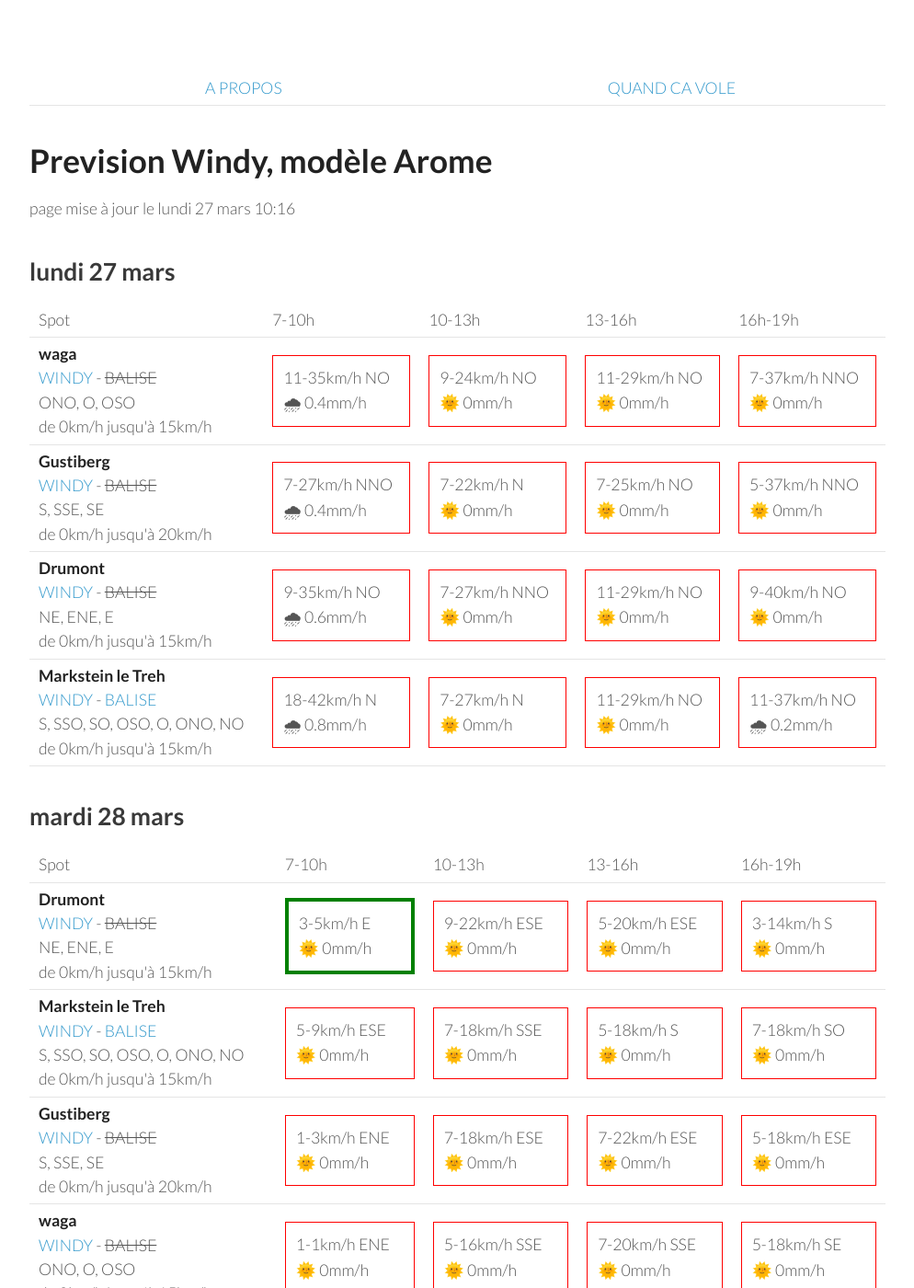
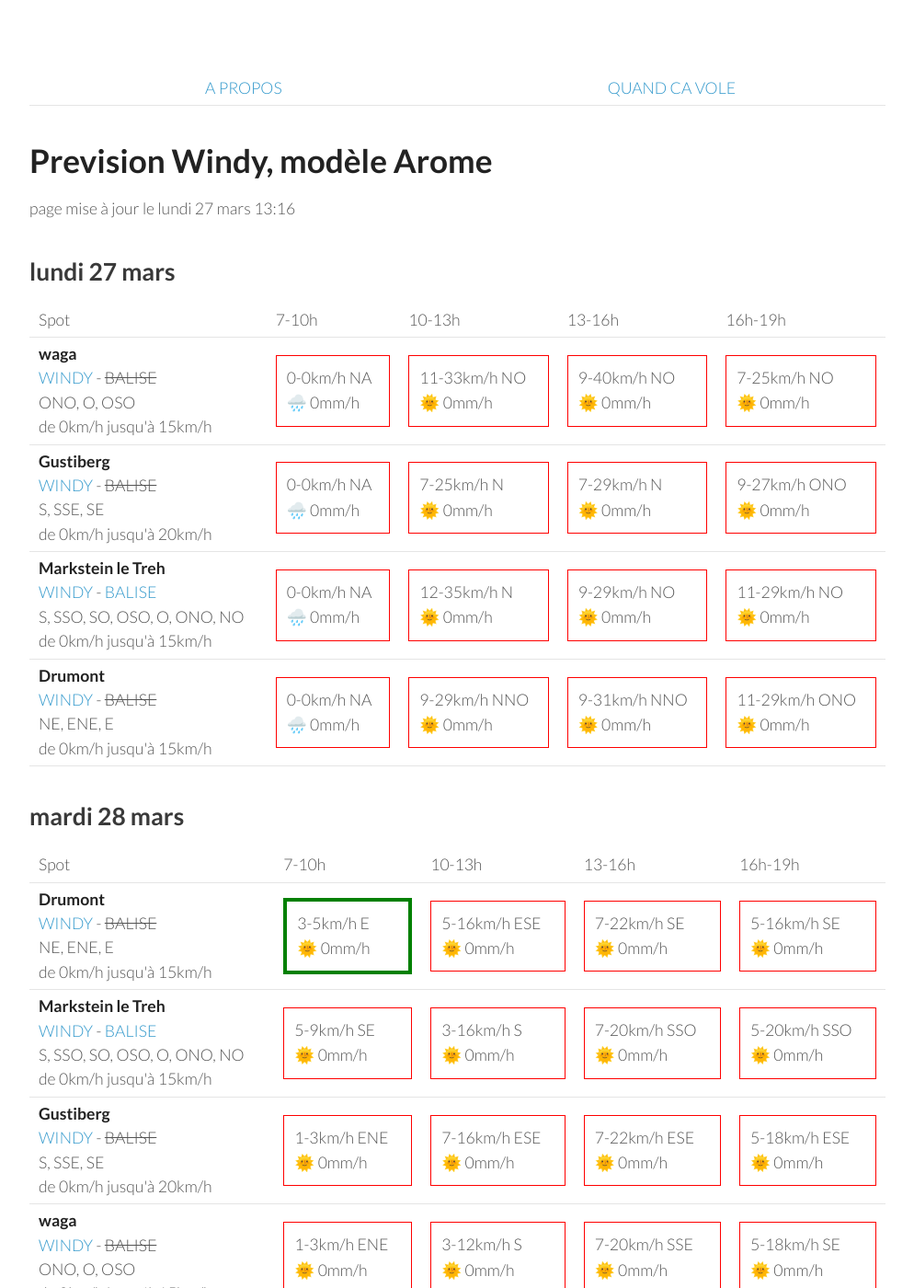
Before and after one commit to parapente-dans-le-nord/parapente-dans-le-nord.github.io, a Jekyll site: the page built from vosges.markdown, in a window 1280 px wide and 1400 px high. Shown: the whole window at 92% size, without its empty margins (26-1020 px from the left). Built offline with Jekyll 4.4.1, drawn with Linux system fonts in a browser that asks for light colours.

Commit message:
update index.markdown

```diff
--- a/vosges.markdown
+++ b/vosges.markdown
@@ -7,7 +7,7 @@ title:  "Tous les spots"
 {: .links}
 
 # Prevision Windy, modèle Arome
-page mise à jour le lundi 27 mars 10:16
+page mise à jour le lundi 27 mars 13:16
 
 ## lundi 27 mars
 
@@ -24,41 +24,37 @@ page mise à jour le lundi 27 mars 10:16
 <tr>
         <td><strong>waga</strong><br><a href="https://windy.com/47.903/6.996?47.900,6.983,15">WINDY</a> - <span class="no-balise"> BALISE </span><br> <span class="vent-favorable">ONO, O, OSO</span><br><span class="force-vent">de 0km/h jusqu'à 15km/h</span> </td>
 
-            <td><div class="not-flyable"><p>11-35km/h NO</p><p>🌧 0.4mm/h</p></div></td>
-            <td><div class="not-flyable"><p>9-24km/h NO</p><p>🌞 0mm/h</p></div></td>
-            <td><div class="not-flyable"><p>11-29km/h NO</p><p>🌞 0mm/h</p></div></td>
-            <td><div class="not-flyable"><p>7-37km/h NNO</p><p>🌞 0mm/h</p></div></td>
-
+            <td><div class="not-flyable"><p>0-0km/h NA</p><p>🌧️ 0mm/h</p></div></td>
+            <td><div class="not-flyable"><p>11-33km/h NO</p><p>🌞 0mm/h</p></div></td>
+            <td><div class="not-flyable"><p>9-40km/h NO</p><p>🌞 0mm/h</p></div></td>
+            <td><div class="not-flyable"><p>7-25km/h NO</p><p>🌞 0mm/h</p></div></td>
 
     </tr>
 <tr>
         <td><strong>Gustiberg</strong><br><a href="https://windy.com/47.894/6.934?47.891,6.934,15,m:eYYagmI">WINDY</a> - <span class="no-balise"> BALISE </span><br> <span class="vent-favorable">S, SSE, SE</span><br><span class="force-vent">de 0km/h jusqu'à 20km/h</span> </td>
 
-            <td><div class="not-flyable"><p>7-27km/h NNO</p><p>🌧 0.4mm/h</p></div></td>
-            <td><div class="not-flyable"><p>7-22km/h N</p><p>🌞 0mm/h</p></div></td>
-            <td><div class="not-flyable"><p>7-25km/h NO</p><p>🌞 0mm/h</p></div></td>
-            <td><div class="not-flyable"><p>5-37km/h NNO</p><p>🌞 0mm/h</p></div></td>
+            <td><div class="not-flyable"><p>0-0km/h NA</p><p>🌧️ 0mm/h</p></div></td>
+            <td><div class="not-flyable"><p>7-25km/h N</p><p>🌞 0mm/h</p></div></td>
+            <td><div class="not-flyable"><p>7-29km/h N</p><p>🌞 0mm/h</p></div></td>
+            <td><div class="not-flyable"><p>9-27km/h ONO</p><p>🌞 0mm/h</p></div></td>
 
+    </tr>
+<tr>
+        <td><strong>Markstein le Treh</strong><br><a href="https://windy.com/47.926/7.012?47.505,7.012,8,m:eY1agmQ">WINDY</a> - <span class=""><a href="http://www.balisemeteo.com/balise.php?idBalise=136">BALISE</a> </span><br> <span class="vent-favorable">S, SSO, SO, OSO, O, ONO, NO</span><br><span class="force-vent">de 0km/h jusqu'à 15km/h</span> </td>
+
+            <td><div class="not-flyable"><p>0-0km/h NA</p><p>🌧️ 0mm/h</p></div></td>
+            <td><div class="not-flyable"><p>12-35km/h N</p><p>🌞 0mm/h</p></div></td>
+            <td><div class="not-flyable"><p>9-29km/h NO</p><p>🌞 0mm/h</p></div></td>
+            <td><div class="not-flyable"><p>11-29km/h NO</p><p>🌞 0mm/h</p></div></td>
 
     </tr>
 <tr>
         <td><strong>Drumont</strong><br><a href="https://windy.com/47.898/6.919?47.687,6.919,9,m:eYYagmG">WINDY</a> - <span class="no-balise"> BALISE </span><br> <span class="vent-favorable">NE, ENE, E</span><br><span class="force-vent">de 0km/h jusqu'à 15km/h</span> </td>
 
-            <td><div class="not-flyable"><p>9-35km/h NO</p><p>🌧 0.6mm/h</p></div></td>
-            <td><div class="not-flyable"><p>7-27km/h NNO</p><p>🌞 0mm/h</p></div></td>
-            <td><div class="not-flyable"><p>11-29km/h NO</p><p>🌞 0mm/h</p></div></td>
-            <td><div class="not-flyable"><p>9-40km/h NO</p><p>🌞 0mm/h</p></div></td>
-
-
-    </tr>
-<tr>
-        <td><strong>Markstein le Treh</strong><br><a href="https://windy.com/47.926/7.012?47.505,7.012,8,m:eY1agmQ">WINDY</a> - <span class=""><a href="http://www.balisemeteo.com/balise.php?idBalise=136">BALISE</a> </span><br> <span class="vent-favorable">S, SSO, SO, OSO, O, ONO, NO</span><br><span class="force-vent">de 0km/h jusqu'à 15km/h</span> </td>
-
-            <td><div class="not-flyable"><p>18-42km/h N</p><p>🌧 0.8mm/h</p></div></td>
-            <td><div class="not-flyable"><p>7-27km/h N</p><p>🌞 0mm/h</p></div></td>
-            <td><div class="not-flyable"><p>11-29km/h NO</p><p>🌞 0mm/h</p></div></td>
-            <td><div class="not-flyable"><p>11-37km/h NO</p><p>🌧 0.2mm/h</p></div></td>
-
+            <td><div class="not-flyable"><p>0-0km/h NA</p><p>🌧️ 0mm/h</p></div></td>
+            <td><div class="not-flyable"><p>9-29km/h NNO</p><p>🌞 0mm/h</p></div></td>
+            <td><div class="not-flyable"><p>9-31km/h NNO</p><p>🌞 0mm/h</p></div></td>
+            <td><div class="not-flyable"><p>11-29km/h ONO</p><p>🌞 0mm/h</p></div></td>
 
     </tr>
 
@@ -81,19 +77,19 @@ page mise à jour le lundi 27 mars 10:16
         <td><strong>Drumont</strong><br><a href="https://windy.com/47.898/6.919?47.687,6.919,9,m:eYYagmG">WINDY</a> - <span class="no-balise"> BALISE </span><br> <span class="vent-favorable">NE, ENE, E</span><br><span class="force-vent">de 0km/h jusqu'à 15km/h</span> </td>
 
             <td><div class="flyable"><p>3-5km/h E</p><p>🌞 0mm/h</p></div></td>
-            <td><div class="not-flyable"><p>9-22km/h ESE</p><p>🌞 0mm/h</p></div></td>
-            <td><div class="not-flyable"><p>5-20km/h ESE</p><p>🌞 0mm/h</p></div></td>
-            <td><div class="not-flyable"><p>3-14km/h S</p><p>🌞 0mm/h</p></div></td>
+            <td><div class="not-flyable"><p>5-16km/h ESE</p><p>🌞 0mm/h</p></div></td>
+            <td><div class="not-flyable"><p>7-22km/h SE</p><p>🌞 0mm/h</p></div></td>
+            <td><div class="not-flyable"><p>5-16km/h SE</p><p>🌞 0mm/h</p></div></td>
 
 
     </tr>
 <tr>
         <td><strong>Markstein le Treh</strong><br><a href="https://windy.com/47.926/7.012?47.505,7.012,8,m:eY1agmQ">WINDY</a> - <span class=""><a href="http://www.balisemeteo.com/balise.php?idBalise=136">BALISE</a> </span><br> <span class="vent-favorable">S, SSO, SO, OSO, O, ONO, NO</span><br><span class="force-vent">de 0km/h jusqu'à 15km/h</span> </td>
 
-            <td><div class="not-flyable"><p>5-9km/h ESE</p><p>🌞 0mm/h</p></div></td>
-            <td><div class="not-flyable"><p>7-18km/h SSE</p><p>🌞 0mm/h</p></div></td>
-            <td><div class="not-flyable"><p>5-18km/h S</p><p>🌞 0mm/h</p></div></td>
-            <td><div class="not-flyable"><p>7-18km/h SO</p><p>🌞 0mm/h</p></div></td>
+            <td><div class="not-flyable"><p>5-9km/h SE</p><p>🌞 0mm/h</p></div></td>
+            <td><div class="not-flyable"><p>3-16km/h S</p><p>🌞 0mm/h</p></div></td>
+            <td><div class="not-flyable"><p>7-20km/h SSO</p><p>🌞 0mm/h</p></div></td>
+            <td><div class="not-flyable"><p>5-20km/h SSO</p><p>🌞 0mm/h</p></div></td>
 
 
     </tr>
@@ -101,7 +97,7 @@ page mise à jour le lundi 27 mars 10:16
         <td><strong>Gustiberg</strong><br><a href="https://windy.com/47.894/6.934?47.891,6.934,15,m:eYYagmI">WINDY</a> - <span class="no-balise"> BALISE </span><br> <span class="vent-favorable">S, SSE, SE</span><br><span class="force-vent">de 0km/h jusqu'à 20km/h</span> </td>
 
             <td><div class="not-flyable"><p>1-3km/h ENE</p><p>🌞 0mm/h</p></div></td>
-            <td><div class="not-flyable"><p>7-18km/h ESE</p><p>🌞 0mm/h</p></div></td>
+            <td><div class="not-flyable"><p>7-16km/h ESE</p><p>🌞 0mm/h</p></div></td>
             <td><div class="not-flyable"><p>7-22km/h ESE</p><p>🌞 0mm/h</p></div></td>
             <td><div class="not-flyable"><p>5-18km/h ESE</p><p>🌞 0mm/h</p></div></td>
 
@@ -110,8 +106,8 @@ page mise à jour le lundi 27 mars 10:16
 <tr>
         <td><strong>waga</strong><br><a href="https://windy.com/47.903/6.996?47.900,6.983,15">WINDY</a> - <span class="no-balise"> BALISE </span><br> <span class="vent-favorable">ONO, O, OSO</span><br><span class="force-vent">de 0km/h jusqu'à 15km/h</span> </td>
 
-            <td><div class="not-flyable"><p>1-1km/h ENE</p><p>🌞 0mm/h</p></div></td>
-            <td><div class="not-flyable"><p>5-16km/h SSE</p><p>🌞 0mm/h</p></div></td>
+            <td><div class="not-flyable"><p>1-3km/h ENE</p><p>🌞 0mm/h</p></div></td>
+            <td><div class="not-flyable"><p>3-12km/h S</p><p>🌞 0mm/h</p></div></td>
             <td><div class="not-flyable"><p>7-20km/h SSE</p><p>🌞 0mm/h</p></div></td>
             <td><div class="not-flyable"><p>5-18km/h SE</p><p>🌞 0mm/h</p></div></td>
 
```
